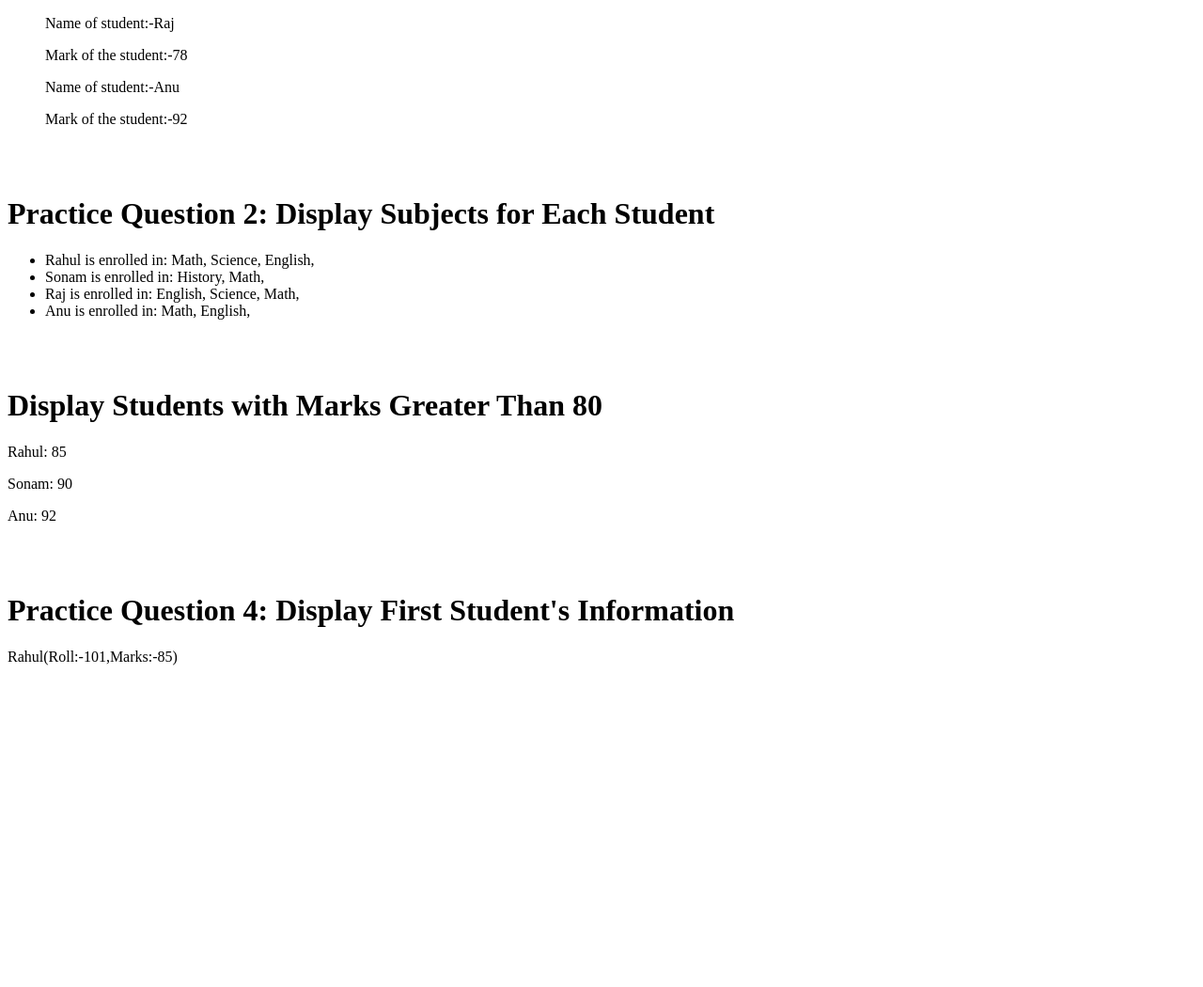
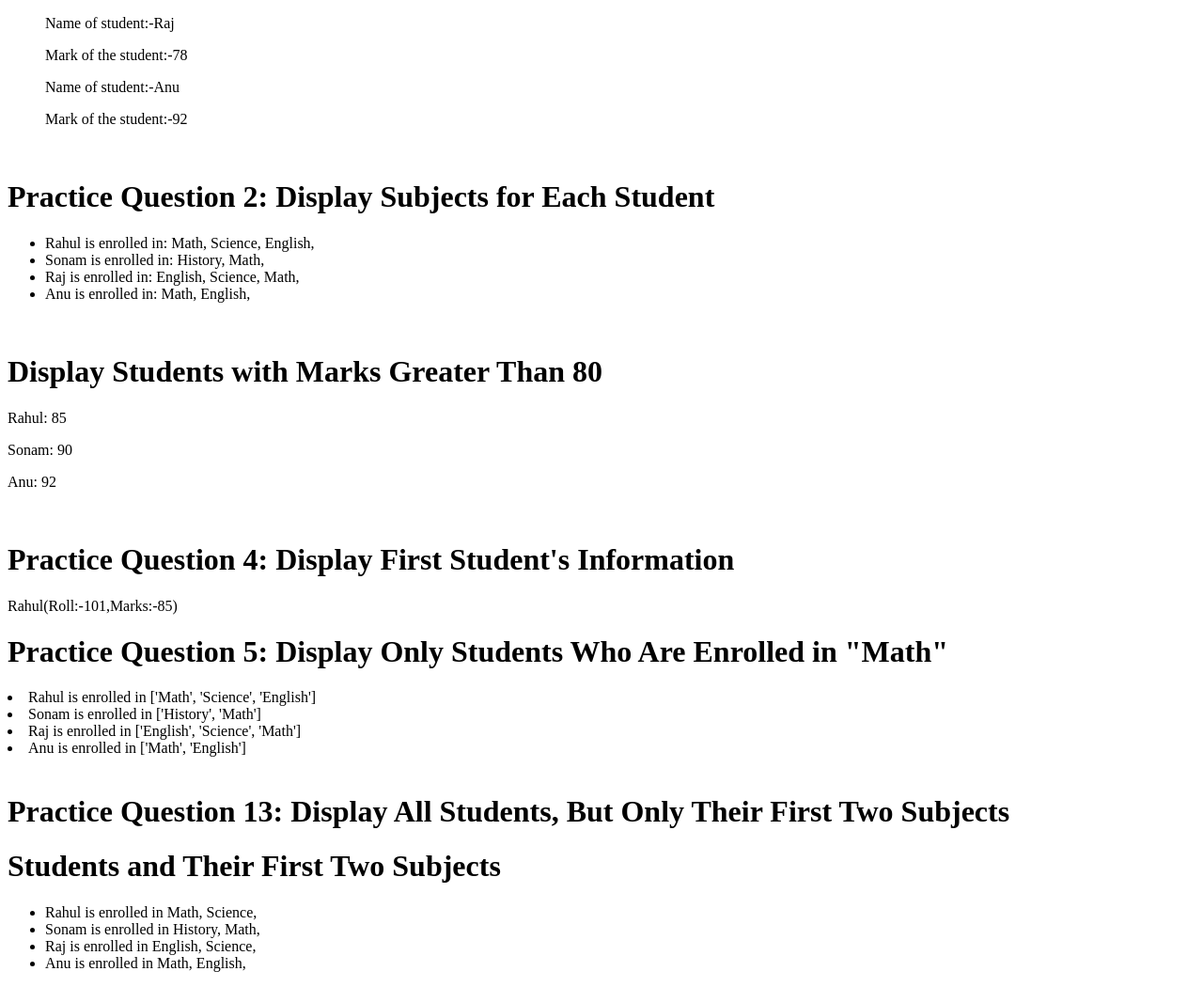
Before and after one commit to jeffery4075/Jeffery_Practice_Django, a Django app: page /student_view in a window 1280 px wide. Shown: the part 237-1287 px from the top of the page at 94% size. Before the commit the page ends 945 px from the top, so only its background shows below. Run offline with Django 5.2, Linux system fonts and the light colour scheme.

Commit message:
Refactor HTML template for improved readability and structure

```diff
--- a/One/Pratice_Project1/Template/For_Loop_Questions1.html
+++ b/One/Pratice_Project1/Template/For_Loop_Questions1.html
@@ -16,7 +16,7 @@
         <p>Mark of the student:-{{value.marks}}</p>
         {% endfor %}
     </ul>
-    <br><br>
+    <br>
 
     <h1>Practice Question 2: Display Subjects for Each Student</h1>
     <ul>
@@ -29,20 +29,48 @@
         </li>
         {% endfor %}
     </ul>
-    <br><br>
+    <br>
+
     <h1>Display Students with Marks Greater Than 80</h1>
     {% for key , value in students.items %}
     {% if value.marks >= 80 %}
     <p>{{ value.name }}: {{ value.marks }}</p>
     {% endif %}
     {% endfor %}
-    <br><br>
+    <br>
+
     <h1>Practice Question 4: Display First Student's Information</h1>
     {% for key, value in students.items %}
     {% if forloop.first %}
     <p>{{value.name}}(Roll:-{{value.roll}},Marks:-{{value.marks}}) </p>
     {% endif %}
     {% endfor %}
+
+    <h1>Practice Question 5: Display Only Students Who Are Enrolled in "Math"</h1>
+    {% for key , value in students.items %}
+    {% for sub in value.subjects %}
+    {% if sub == 'Math' %}
+    <li>{{value.name}} is enrolled in {{value.subjects}}</li>
+
+    {% endif %}
+    {% endfor %}
+    {% endfor %}
+    <br>
+
+    <h1>Practice Question 13: Display All Students, But Only Their First Two Subjects</h1>
+<h1>Students and Their First Two Subjects</h1>
+<ul>
+    {% for key, value in students.items %}
+        <li>
+            {{ value.name }} is enrolled in
+            {% for subject in value.subjects|slice:":2" %}
+                {{ subject }},
+            {% endfor %}
+        </li>
+    {% endfor %}
+</ul>
+
+
 </body>
 
 </html>
```
Lines whose indentation alone changed are shown as unchanged.
